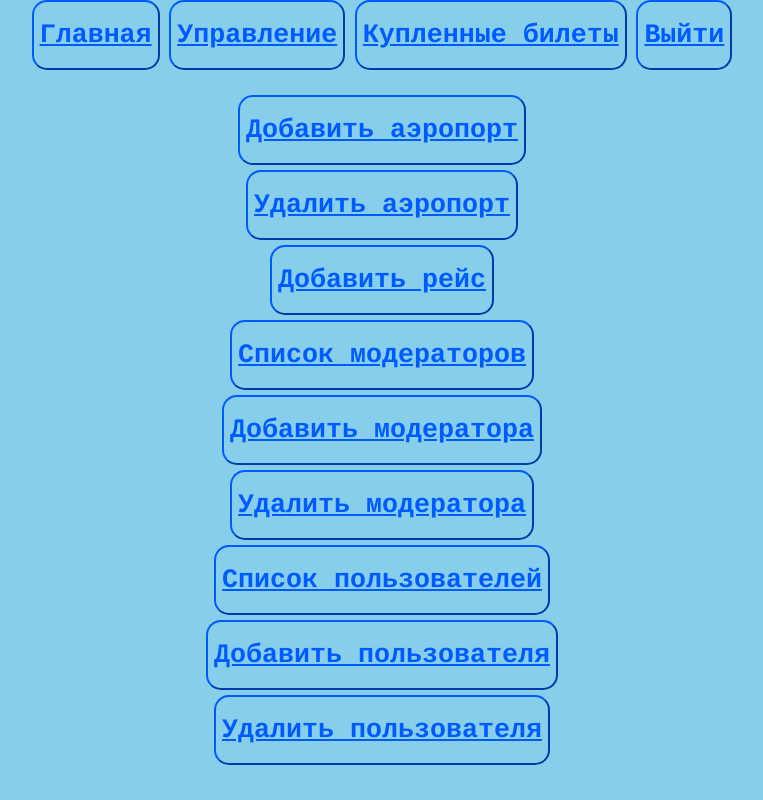
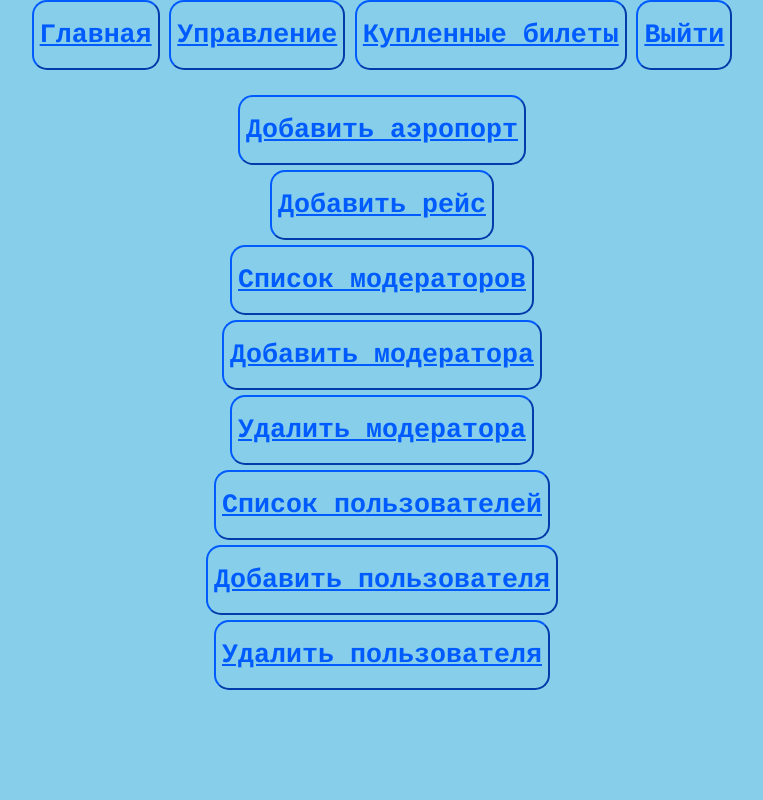
Before and after one commit to DeKusi/Course_work_for_templates, a Django app: template templates/account_admin.html in a window 1280 px wide. Shown: the whole page, without its empty margins (258-1021 px from the left). Run offline with Django 3.2, Linux system fonts and the light colour scheme; the template is opened without the code that fills it, so the values that code supplies are empty.

Commit message:
Update account_admin.html

```diff
--- a/templates/account_admin.html
+++ b/templates/account_admin.html
@@ -32,14 +32,6 @@
 <button>
     <a href="/add_air">
         Добавить аэропорт
-    </a>
-</button>
-</p>
-
-<p class="list">
-<button>
-    <a href="#">
-        Удалить аэропорт
     </a>
 </button>
 </p>
```
